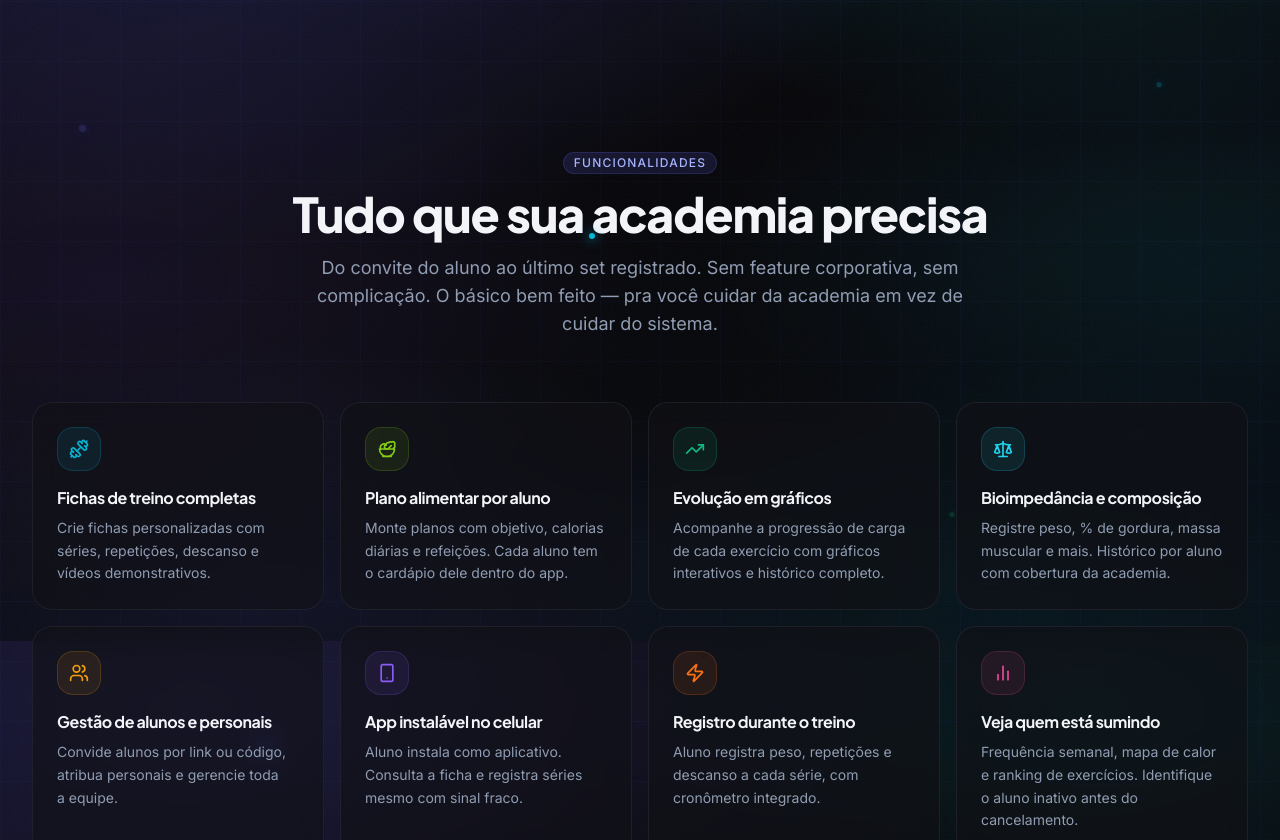
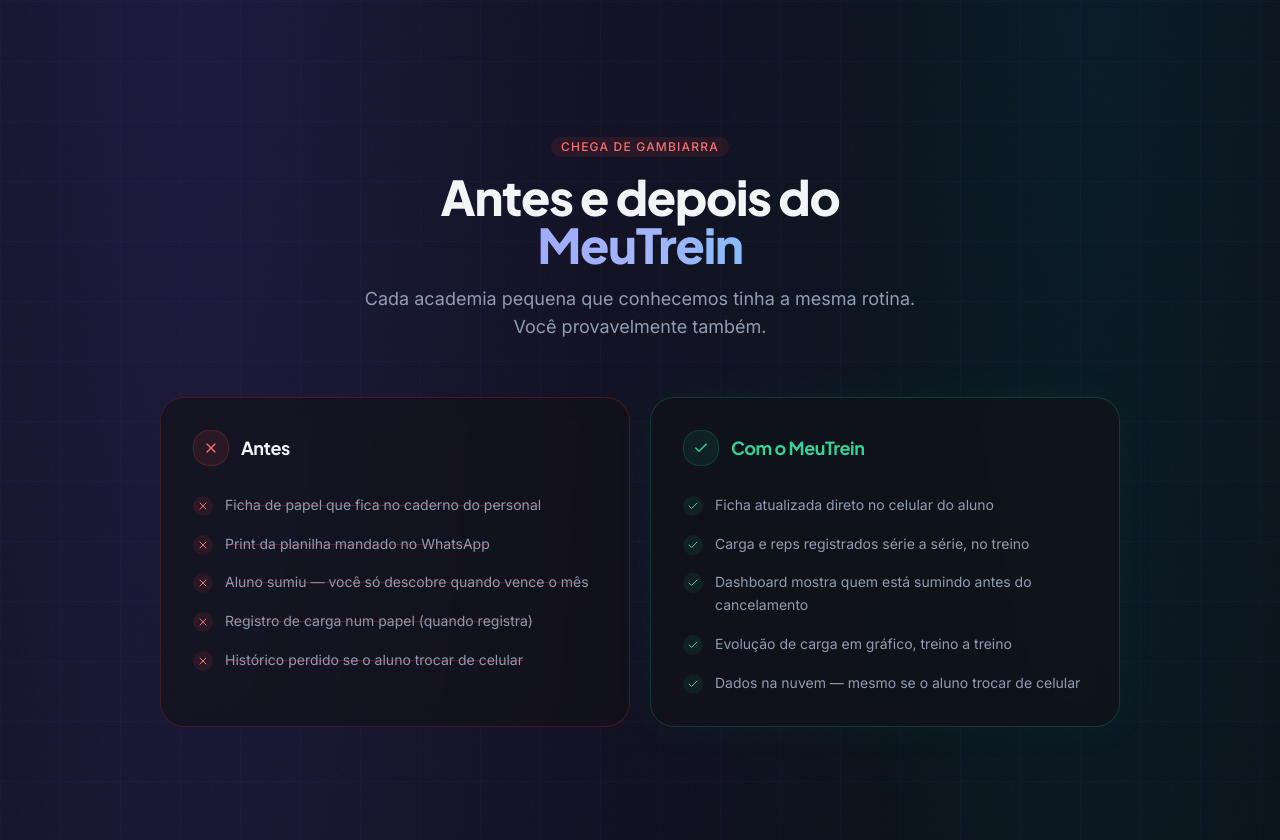
Before and after one commit to JoseEnzo/GymFLow, a Next.js app in the folder GymFlow-main/apps/web/: page / in a window 1280 px wide. Shown: the part 959-1799 px from the top of the page. Built offline with nearby package versions, Linux system fonts and the light colour scheme; no server answers.

Commit message:
Correção de interface

```diff
--- a/GymFlow-main/apps/web/app/page.tsx
+++ b/GymFlow-main/apps/web/app/page.tsx
@@ -91,7 +91,10 @@
       transition={{ delay, duration: 0.6, ease: [0.16, 1, 0.3, 1] }}
       style={{ animationDelay: `${delay}s` }}
       className={cn(
-        'glass rounded-2xl p-4 shadow-card-hover border border-brand-500/10',
+        // bg opaco em vez de `glass` (backdrop-blur): estes cards animam (animate-float)
+        // continuamente — borrar o fundo a cada frame de animação era caro. bg-card/90
+        // dá a mesma sensação de profundidade sem o custo de re-blur.
+        'bg-card/90 rounded-2xl p-4 shadow-card-hover border border-brand-500/10',
         'animate-float',
         className
       )}
@@ -211,7 +214,7 @@
       className={cn(
         'fixed top-0 left-0 right-0 z-50 transition-all duration-300',
         scrolled
-          ? 'bg-background/80 backdrop-blur-xl border-b border-border/60 shadow-2xl'
+          ? 'bg-background/90 backdrop-blur-md border-b border-border/60 shadow-2xl'
           : 'bg-transparent'
       )}
     >
@@ -1593,6 +1596,142 @@
 }
 
 // ──────────────────────────────────────────────
+// Before / After Section
+// ──────────────────────────────────────────────
+const beforeItems = [
+  'Ficha de papel que fica no caderno do personal',
+  'Print da planilha mandado no WhatsApp',
+  'Aluno sumiu — você só descobre quando vence o mês',
+  'Registro de carga num papel (quando registra)',
+  'Histórico perdido se o aluno trocar de celular',
+]
+
+const afterItems = [
+  'Ficha atualizada direto no celular do aluno',
+  'Carga e reps registrados série a série, no treino',
+  'Dashboard mostra quem está sumindo antes do cancelamento',
+  'Evolução de carga em gráfico, treino a treino',
+  'Dados na nuvem — mesmo se o aluno trocar de celular',
+]
+
+function BeforeAfterSection() {
+  return (
+    <section className="relative py-24 lg:py-28 overflow-hidden">
+      <div className="mx-auto max-w-5xl px-4 sm:px-6 lg:px-8">
+        <motion.div
+          variants={stagger}
+          initial="hidden"
+          whileInView="show"
+          viewport={{ once: true }}
+          className="text-center mb-14 space-y-4"
+        >
+          <motion.div variants={fadeUp}>
+            <span
+              className="badge text-xs uppercase tracking-widest"
+              style={{ background: 'rgba(239,68,68,0.10)', color: '#f87171', borderColor: 'rgba(239,68,68,0.25)' }}
+            >
+              Chega de gambiarra
+            </span>
+          </motion.div>
+          <motion.h2 variants={fadeUp} className="text-4xl lg:text-5xl font-display font-extrabold">
+            Antes e depois do
+            <span className="block gradient-text">MeuTrein</span>
+          </motion.h2>
+          <motion.p variants={fadeUp} className="text-muted-foreground text-lg max-w-xl mx-auto">
+            Cada academia pequena que conhecemos tinha a mesma rotina. Você provavelmente também.
+          </motion.p>
+        </motion.div>
+
+        <div className="grid md:grid-cols-2 gap-5">
+          {/* Before */}
+          <motion.div
+            initial={{ opacity: 0, x: -24 }}
+            whileInView={{ opacity: 1, x: 0 }}
+            viewport={{ once: true }}
+            transition={{ duration: 0.6, ease: [0.16, 1, 0.3, 1] }}
+            className="glass rounded-3xl p-8 border border-red-500/20"
+          >
+            <div className="flex items-center gap-3 mb-7">
+              <div className="w-9 h-9 rounded-xl bg-red-500/10 flex items-center justify-center border border-red-500/20">
+                <X className="w-4 h-4 text-red-400" />
+              </div>
+              <h3 className="font-display font-bold text-lg">Antes</h3>
+            </div>
+            <ul className="space-y-4">
+              {beforeItems.map((item) => (
+                <li key={item} className="flex items-start gap-3">
+                  <div className="flex-shrink-0 mt-0.5 w-5 h-5 rounded-full bg-red-500/10 flex items-center justify-center">
+                    <X className="w-3 h-3 text-red-400" />
+                  </div>
+                  <span className="text-sm text-muted-foreground leading-relaxed line-through decoration-red-500/30">
+                    {item}
+                  </span>
+                </li>
+              ))}
+            </ul>
+          </motion.div>
+
+          {/* After */}
+          <motion.div
+            initial={{ opacity: 0, x: 24 }}
+            whileInView={{ opacity: 1, x: 0 }}
+            viewport={{ once: true }}
+            transition={{ duration: 0.6, delay: 0.15, ease: [0.16, 1, 0.3, 1] }}
+            className="glass rounded-3xl p-8 border border-emerald-500/25"
+            style={{ boxShadow: '0 0 40px rgba(16,185,129,0.06)' }}
+          >
+            <div className="flex items-center gap-3 mb-7">
+              <div className="w-9 h-9 rounded-xl bg-emerald-500/10 flex items-center justify-center border border-emerald-500/20">
+                <Check className="w-4 h-4 text-emerald-400" />
+              </div>
+              <h3 className="font-display font-bold text-lg text-emerald-400">Com o MeuTrein</h3>
+            </div>
+            <ul className="space-y-4">
+              {afterItems.map((item) => (
+                <li key={item} className="flex items-start gap-3">
+                  <div className="flex-shrink-0 mt-0.5 w-5 h-5 rounded-full bg-emerald-500/10 flex items-center justify-center">
+                    <Check className="w-3 h-3 text-emerald-400" />
+                  </div>
+                  <span className="text-sm text-muted-foreground leading-relaxed">{item}</span>
+                </li>
+              ))}
+            </ul>
+          </motion.div>
+        </div>
+      </div>
+    </section>
+  )
+}
+
+// ──────────────────────────────────────────────
+// Trust Strip
+// ──────────────────────────────────────────────
+const TRUST_BADGES = [
+  { icon: Smartphone, label: 'iPhone & Android' },
+  { icon: Shield,     label: 'LGPD — dados no Brasil' },
+  { icon: Lock,       label: 'Pagamento via Stripe' },
+  { icon: WifiOff,    label: 'Funciona sem internet' },
+  { icon: Award,      label: 'Suporte em português' },
+]
+
+function TrustStrip() {
+  return (
+    <div className="relative py-6 overflow-hidden border-y border-border/25">
+      <div className="mx-auto max-w-5xl px-4 sm:px-6 lg:px-8">
+        <div className="flex flex-wrap items-center justify-center gap-x-10 gap-y-3">
+          {TRUST_BADGES.map(({ icon: Icon, label }) => (
+            <div key={label} className="flex items-center gap-2 text-xs text-muted-foreground/55">
+              <Icon className="w-3.5 h-3.5 flex-shrink-0" />
+              <span>{label}</span>
+            </div>
+          ))}
+        </div>
+      </div>
+    </div>
+  )
+}
+
+// ──────────────────────────────────────────────
 // FAQ Section
 // ──────────────────────────────────────────────
 const faqs = [
@@ -1728,7 +1867,7 @@
 // ──────────────────────────────────────────────
 export default function LandingPage() {
   return (
-    <div className="relative min-h-screen bg-background bg-mesh bg-fixed">
+    <div className="relative min-h-screen bg-background bg-mesh">
       {/* Grid pattern — absolute, rola junto com a página */}
       <div
         className="absolute inset-0 pointer-events-none z-0 opacity-[0.04]"
@@ -1752,11 +1891,13 @@
       <main>
         <Hero />
         <StatsBar />
+        <BeforeAfterSection />
         <FeaturesSection />
         <AppShowcaseSection />
         <PersonasSection />
         <SectionTransition />
         <HowItWorksSection />
+        <TrustStrip />
         <PricingSection />
         <SobreSection />
         <FAQSection />
```
Also changed, not shown: 1 other file (tests, documents, lock files or other folders).
